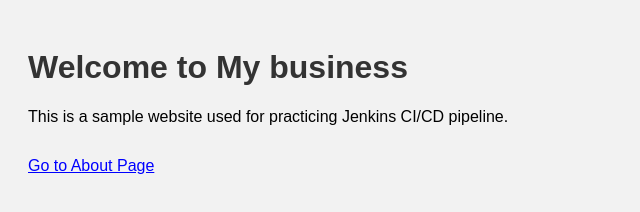
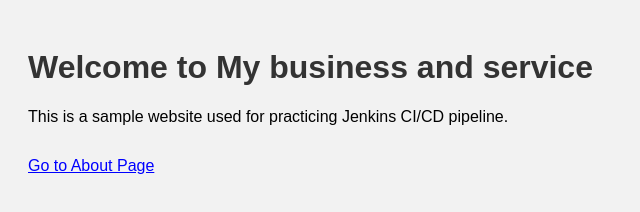
Before and after one commit to Nadeem7033/html-jenkins-project, a plain HTML site: page index.html in a window 1280 px wide. Shown: the whole page, without its empty margins (0-640 px from the left). Drawn offline with Linux system fonts and the light colour scheme.

Commit message:
Update index.html

```diff
--- a/index.html
+++ b/index.html
@@ -5,7 +5,7 @@
     <link rel="stylesheet" href="css/style.css">
 </head>
 <body>
-    <h1>Welcome to My business</h1>
+    <h1>Welcome to My business and service</h1>
     <p>This is a sample website used for practicing Jenkins CI/CD pipeline.</p>
 
     <a href="about.html">Go to About Page</a>
```
